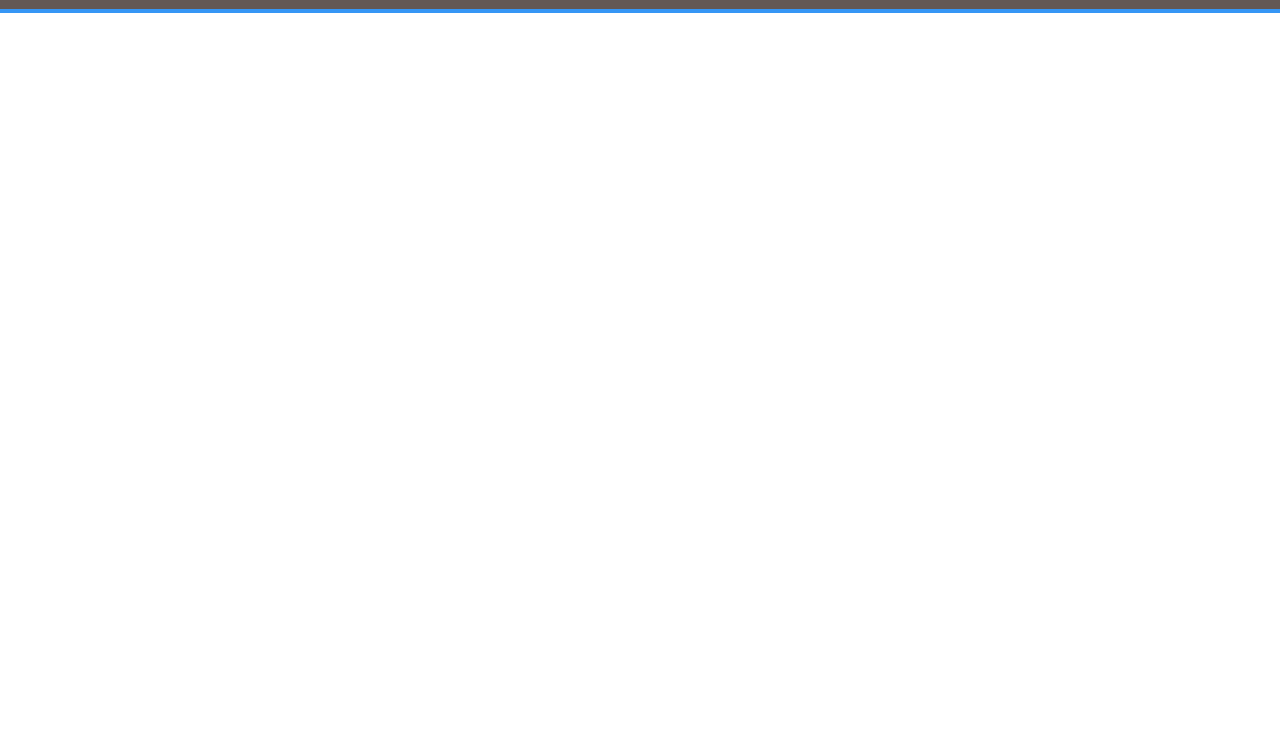
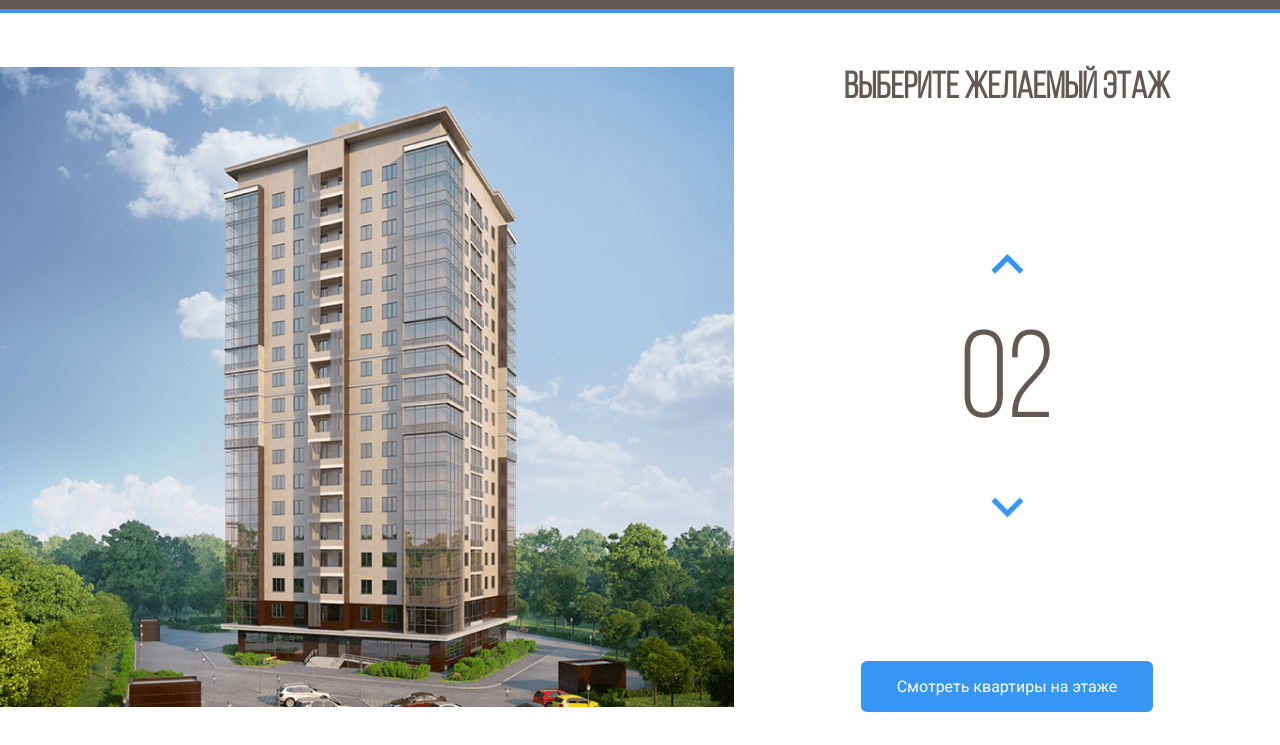
Before and after one commit to Lattecup/Melody, a plain HTML site: page index.html in a window 1280 px wide. Shown: the part 55-800 px from the top of the page. Drawn offline with Linux system fonts and the light colour scheme.

Commit message:
feat: add main content

```diff
--- a/index.html
+++ b/index.html
@@ -39,5 +39,48 @@
       </div>
     </div>
   </header>
+  <main class="main">
+    <div class="main__image">
+      <svg class="home-image" width="734" height="640" viewBox="0 0 734 640" fill="none" xmlns="http://www.w3.org/2000/svg" xmlns:xlink="http://www.w3.org/1999/xlink">
+        <rect width="734" height="640" fill="url(#pattern0)"/>
+        <defs>
+        <pattern id="pattern0" patternContentUnits="objectBoundingBox" width="1" height="1">
+        <use xlink:href="#image0" transform="translate(-0.00408719) scale(0.0013624 0.0015625)"/>
+        </pattern>
+        <image id="image0" width="740" height="640" xlink:href="./images/building.jpg"/>
+        </defs>
+        <path d="M222 533L442.8 541L512 527.3V549L443.5 568.7L222 557.7V533Z" fill="#3595F6" fill-opacity="0.75"/>
+        <path d="M223 532V507L443.3 510.3L513 507V527L443.7 540L223 532Z" fill="#3595F6" fill-opacity="0.75"/>
+        <path d="M223 506V481H444H513V504L445 511L223 506Z" fill="#3595F6" fill-opacity="0.75"/>
+        <path d="M223 482V457L444.3 453.3L512 460V482H444" fill="#3595F6" fill-opacity="0.75"/>
+        <path d="M223 456V430L444.5 426.7L513 437.7V459L444 452.3L223 456Z" fill="#3595F6" fill-opacity="0.75"/>
+        <path d="M222 429V405.3L443 393L514 416V437.3L443 425L222 429Z" fill="#3595F6" fill-opacity="0.75"/>
+        <path d="M222 407V382L444.2 365.7L514 394.3V415L443.7 393.3L222 407Z" fill="#3595F6" fill-opacity="0.75"/>
+        <path d="M222 382V357L444.5 336.7L514 373.3V394L442 365.3L222 382Z" fill="#3595F6" fill-opacity="0.75"/>
+        <path d="M222 356V332L445 307.3L514 351.3V373L444.7 335L222 356Z" fill="#3595F6" fill-opacity="0.75"/>
+        <path d="M222 331V307L444.5 278.3L514 329.3V350L443.7 307.7L222 331Z" fill="#3595F6" fill-opacity="0.75"/>
+        <path d="M221 307V283L443.3 250L514 309.3V329L444 278.3L221 307Z" fill="#3595F6" fill-opacity="0.75"/>
+        <path d="M222 282V258L443.2 223L513 287V308L444.3 249.7L222 282Z" fill="#3595F6" fill-opacity="0.75"/>
+        <path d="M222 258V233L444.3 195L513 265.3V286L444 222L222 258Z" fill="#3595F6" fill-opacity="0.75"/>
+        <path d="M222 232V207L442.8 163.3L513 242.3V265L444 191.7L222 232Z" fill="#3595F6" fill-opacity="0.75"/>
+        <path d="M223 208V183L443 135L513 220V243L442.3 163.7L223 208Z" fill="#3595F6" fill-opacity="0.75"/>
+        <path d="M222 183V158L441.8 106L513 198.3V221L443.3 134.7L222 183Z" fill="#3595F6" fill-opacity="0.75"/>
+        <path d="M222 158V132L444 75.3L513 177V198L443.7 106.3L222 158Z" fill="#3595F6" fill-opacity="0.75"/>
+        </svg>
+    </div>
+    <div class="main__info">
+      <h2 class="main__title">Выберите желаемый этаж</h2>
+      <div class="counter">
+        <button class="counter__button counter__button_type_up">
+          <img class="counter__arrow counter__arrow-up" src="./images/arrow-up.svg" alt="Стрелка вверх">
+        </button>
+        <span class="counter__floor">02</span>
+        <button class="counter__button counter__button_type_down">
+          <img class="counter__arrow counter__arrow-down" src="./images/arrow-up.svg" alt="Стрелка вниз">
+        </button>
+      </div>
+      <button class="button button__primary">Смотреть  квартиры на этаже</button>
+    </div>
+  </main>
 </body>
 </html>
--- a/styles/style.css
+++ b/styles/style.css
@@ -1,3 +1,13 @@
+@font-face {
+  font-family: 'Bebas Neue Book';
+  src: local('Bebas Neue Book Regular'), local('BebasNeueBook'),
+      url('../fonts/BebasNeueBook.woff2') format('woff2'),
+      url('../fonts/BebasNeueBook.woff') format('woff');
+  font-weight: normal;
+  font-style: normal;
+  font-display: swap;
+}
+
 * {
   box-sizing: border-box;
 }
@@ -62,3 +72,70 @@ body {
   text-decoration: none;
   color: #fff;
 }
+
+.main {
+  max-width: 1280px;
+  margin: auto;
+  padding-top: 54px;
+  display: flex;
+}
+
+.main__info {
+  flex-grow: 1;
+  text-align: center;
+  display: flex;
+  flex-direction: column;
+  align-items: center;
+  justify-content: space-between;
+}
+
+.main__title {
+  font-family: 'Bebas Neue Book', sans-serif;
+  font-size: 37px;
+  line-height: 44px;
+  color: #635854;
+  margin: 0;
+}
+
+.home-image path {
+  opacity: 0;
+  cursor: pointer;
+}
+
+.home-image path:hover {
+  opacity: 1;
+}
+
+.counter {
+  display: flex;
+  flex-direction: column;
+  align-items: center;
+}
+
+.counter__floor {
+  color: #635854;
+  font-family: 'Bebas Neue Book', sans-serif;
+  font-size: 124px;
+  margin: 35px 0;
+}
+
+.counter__button {
+  background-color: #fff;
+  border: none;
+  cursor: pointer;
+}
+
+.counter__button_type_down {
+  transform: rotateX(180deg);
+}
+
+.button__primary {
+  background-color: #3596F5;
+  border-radius: 6px;
+  border: none;
+  color: #fff;
+  font-size: 16px;
+  line-height: 1.19;
+  padding: 16px 36px;
+  cursor: pointer;
+}
```
Also changed, not shown: fonts/BebasNeueBook.woff (added), fonts/BebasNeueBook.woff2 (added), images/arrow-up.svg (added), images/building.jpg (added), images/floors.svg (added).
